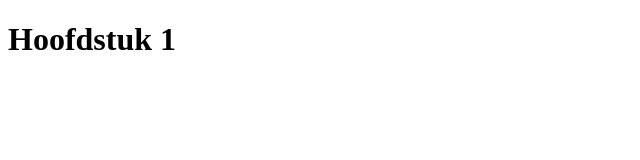
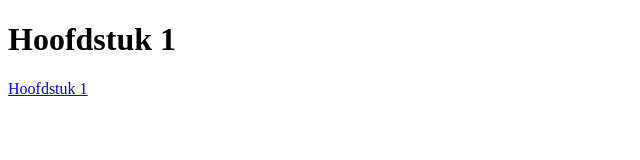
Before and after one commit to chester790/HTML2020, a plain HTML site: page h01/index.html in a window 1280 px wide. Shown: the whole page, without its empty margins (0-640 px from the left). Drawn offline with Linux system fonts and the light colour scheme.

Commit message:
Added link to chapter 1 in index.html

```diff
--- a/h01/index.html
+++ b/h01/index.html
@@ -8,5 +8,7 @@
 
 <h1>Hoofdstuk 1</h1>
 
+<a href="h01/index.html">Hoofdstuk 1</a>
+
 </body>
 </html>
```
